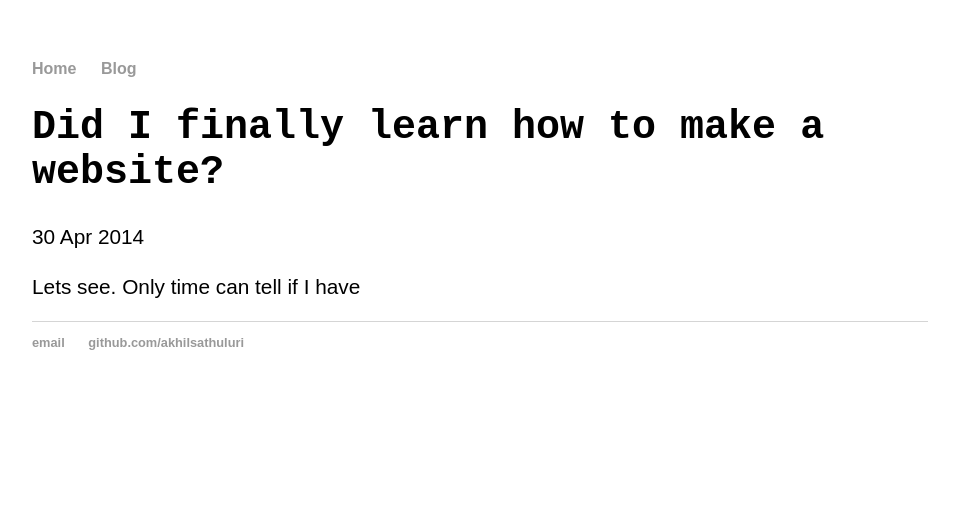
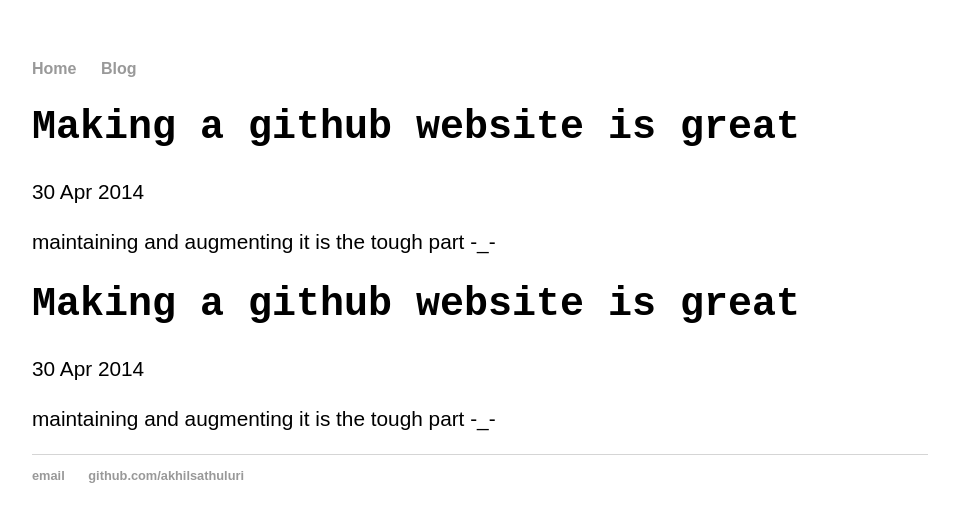
Before and after one commit to akhilsathuluri/akhilsathuluri.github.io, a Jekyll site: the page built from _posts/2018-08-18-first-post.md, in a window 1280 px wide. Shown: the top 522 px of the page, without its empty margins (160-1119 px from the left). Built offline with Jekyll 4.4.1, drawn with Linux system fonts in a browser that asks for light colours.

Commit message:
Changed the template to another template

```diff
--- a/_layouts/default.html
+++ b/_layouts/default.html
@@ -26,6 +26,13 @@
 			{{ content }}
 
 			</div><!-- /.container -->
+
+			<div class="container">
+
+			{{ content }}
+
+			</div><!-- /.container -->
+
 			<footer>
 	    		<ul>
 	        		<li><a href="mailto:akhilsathuluri@gmail.com">email</a></li>
--- a/_posts/2018-08-18-first-post.md
+++ b/_posts/2018-08-18-first-post.md
@@ -1,6 +1,6 @@
 ---
 layout: post
-title: "Did I finally learn how to make a website?"
+title: "Making a github website is great"
 date: 2014-04-30
 ---
-Lets see. Only time can tell if I have
+maintaining and augmenting it is the tough part -_-
--- a/index.html
+++ b/index.html
@@ -4,7 +4,6 @@ title: Akhil Sathuluri
 ---
 
 <div class="blurb">
-	<h1>This is my test webpage</h1>
-	<p>This is some test content to see how things work. You can redirect yourself
-to my friends page for fun by pressing <a href=https://manantomar.github.io/>this</a> link</p>
+	<h1>Akhil Sathuluri</h1>
+	<p>Hello! Check out all my work as you scroll below.</p>
 </div><!-- /.blurb -->
```
